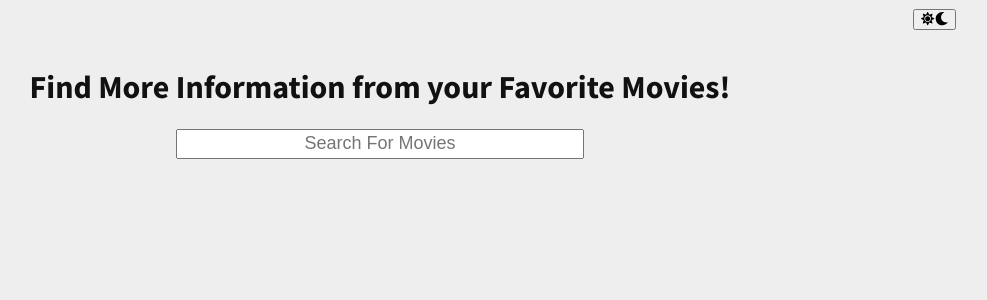
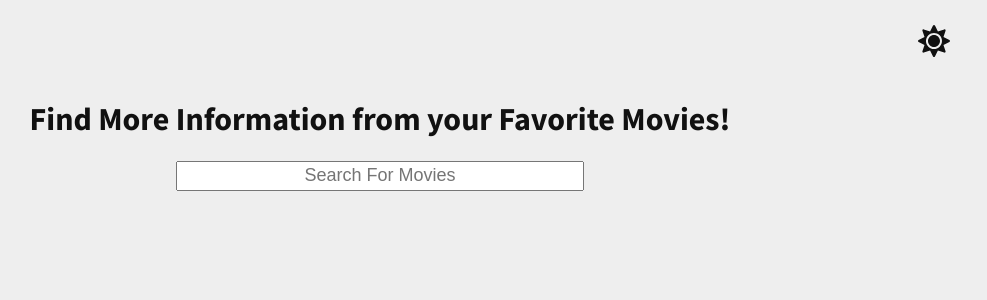
Before and after one commit to rafawelsh/MovieAPI_Project, a React (Create React App) app in the folder client/: page / in a window 1280 px wide. Shown: the top 300 px of the page, without its empty margins (260-1247 px from the left). Built offline with nearby package versions, Linux system fonts and the light colour scheme.

Commit message:
laoding ternary for MovieInfo and toggle styling

```diff
--- a/client/src/App.css
+++ b/client/src/App.css
@@ -1,7 +1,6 @@
 @import url("https://fonts.googleapis.com/css2?family=Source+Sans+Pro:wght@400;700&display=swap");
 body {
   --text-color: #111;
-  --link-color: #9f0dcd;
   --background-color: #eee;
   --movie-tile: rgb(225, 182, 182);
   --button-color: rgb(118, 186, 238);
@@ -12,7 +11,6 @@ body {
 
 body.is_inverted {
   --text-color: #fff;
-  --link-color: #faf697;
   --background-color: #222;
   --movie-tile: rgb(155, 129, 129);
   --button-color: rgb(164, 203, 233);
@@ -21,14 +19,12 @@ body.is_inverted {
 @media (prefers-color-scheme: dark) {
   body {
     --text-color: #fff;
-    --link-color: #faf697;
     --background-color: #222;
     --movie-tile: rgb(155, 129, 129);
     --button-color: rgb(164, 203, 233);
   }
   body.is_inverted {
     --text-color: #111;
-    --link-color: #9f0dcd;
     --background-color: #eee;
     --movie-tile: rgb(225, 182, 182);
     --button-color: rgb(118, 186, 238);
@@ -58,4 +54,15 @@ body.is_inverted {
   -ms-flex-item-align: end;
       align-self: flex-end;
 }
+
+.toggle-button {
+  background: transparent;
+  border: none;
+  font-size: 2rem;
+  padding-top: 1rem;
+}
+
+.toggle-button .toggle-sun {
+  color: var(--text-color);
+}
 /*# sourceMappingURL=App.css.map */
--- a/client/src/App.scss
+++ b/client/src/App.scss
@@ -1,6 +1,5 @@
 @mixin lightMode() {
 	--text-color: #111;
-	--link-color: #9f0dcd;
 	--background-color: #eee;
 	--movie-tile: rgb(225, 182, 182);
 	--button-color: rgb(118, 186, 238);
@@ -8,7 +7,6 @@
 
 @mixin darkMode() {
 	--text-color: #fff;
-	--link-color: #faf697;
 	--background-color: #222;
 	--movie-tile: rgb(155, 129, 129);
 	--button-color: rgb(164, 203, 233);
@@ -46,3 +44,14 @@ body {
 .layout {
 	align-self: flex-end;
 }
+
+.toggle-button {
+	background: transparent;
+	border: none;
+	font-size: 2rem;
+	padding-top: 1rem;
+
+	.toggle-sun {
+		color: var(--text-color);
+	}
+}
--- a/client/src/components/MovieInfo/MovieInfo.js
+++ b/client/src/components/MovieInfo/MovieInfo.js
@@ -5,7 +5,7 @@ import "./MovieInfo.css";
 
 function MoviesGrid({ movieID, setSearching }) {
 	const [movieInfo, setMovieInfo] = useState({});
-
+	const [loading, setLoading] = useState(true);
 	useEffect(() => {
 		fetch(
 			`https://imdb-internet-movie-database-unofficial.p.rapidapi.com/film/${movieID}`,
@@ -22,22 +22,29 @@ function MoviesGrid({ movieID, setSearching }) {
 			.then((response) => response.json())
 			.then((data) => {
 				setMovieInfo(data);
+				setLoading(false);
 			})
 			.catch((err) => {
 				console.error(err);
 			});
 	}, [movieID]);
 
+	const Loading = () => {
+		return <p>Loading...</p>;
+	};
+
 	const handleClick = () => {
 		setSearching(true);
 	};
-	// console.log(movieInfo);
 
 	const { id, length, title, year, plot, poster } = movieInfo;
 
 	return (
 		<div className='movie-tile'>
 			<button onClick={handleClick}>X</button>
+			{loading ? (
+				<Loading />
+			) : (
 				<section className='movie-section'>
 					<img
 						className='movie-poster'
@@ -52,6 +59,7 @@ function MoviesGrid({ movieID, setSearching }) {
 						<LikesCounter movieID={id} />
 					</div>
 				</section>
+			)}
 		</div>
 	);
 }
--- a/client/src/components/SearchBar/SearchBar.css
+++ b/client/src/components/SearchBar/SearchBar.css
@@ -21,9 +21,6 @@
 }
 
 .movieGrid .movie {
-  -webkit-box-flex: 0;
-      -ms-flex: 0 1 150px;
-          flex: 0 1 150px;
   display: -webkit-box;
   display: -ms-flexbox;
   display: flex;
@@ -45,11 +42,11 @@
 }
 
 .movieGrid .movie img {
-  height: 50%;
-  width: 50%;
+  height: 75%;
+  width: 75%;
 }
 
-@media (min-width: 768px) {
+@media (min-width: 500px) {
   .movieGrid {
     padding-top: 2rem;
     gap: 2rem;
--- a/client/src/components/ThemeToggle.js
+++ b/client/src/components/ThemeToggle.js
@@ -1,18 +1,16 @@
 import React from "react";
 import { FontAwesomeIcon } from "@fortawesome/react-fontawesome";
 import { faSun } from "@fortawesome/free-solid-svg-icons";
-import { faMoon } from "@fortawesome/free-solid-svg-icons";
 
 function ThemeToggle({ themeSwitch = (f) => f }) {
 	return (
 		<button
-			className='themeToggle'
+			className='toggle-button'
 			type='button'
 			onClick={themeSwitch}
 			aria-label='change theme color'
 		>
-			<FontAwesomeIcon icon={faSun} />
-			<FontAwesomeIcon icon={faMoon} />
+			<FontAwesomeIcon className='toggle-sun' icon={faSun} />
 		</button>
 	);
 }
```
Also changed, not shown: client/src/components/SearchBar/SearchBar.scss (+3 -4 lines), 2 other files (tests, documents, lock files or other folders). Lines whose indentation alone changed are shown as unchanged.
